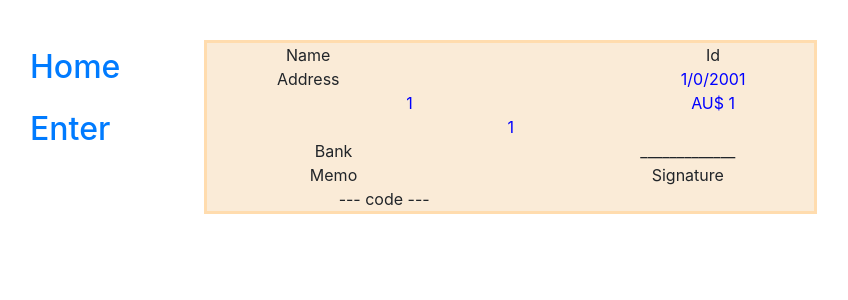
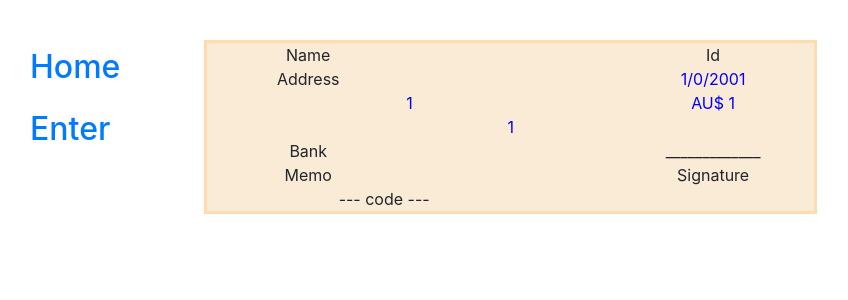
Before and after one commit to cembosaurus/Assessment_4, an Angular app in the folder SPA/: page /check/1/1/1/1 in a window 1280 px wide. Shown: the top 300 px of the page, without its empty margins (71-919 px from the left). Built offline with nearby package versions, Linux system fonts and the light colour scheme.

Commit message:
21052019

```diff
--- a/SPA/src/app/check/check.component.html
+++ b/SPA/src/app/check/check.component.html
@@ -32,15 +32,15 @@
             </div>
 
             <div class="row">
-                    <div class="col-sm-5">
+                    <div class="col-sm-4">
                         <div class="row"><p>Bank</p></div>
                         <div class="row"><p>Memo</p></div>
                     </div>
-                    <div class="col-sm-2">
+                    <div class="col-sm-4">
                         <div class="row"><p></p></div>
                         <div class="row"><p></p></div>
                     </div>
-                    <div class="col-sm-5">
+                    <div class="col-sm-4">
                         <div class="row"><p>_____________</p></div>
                         <div class="row"><p>Signature</p></div>
                     </div>
```
